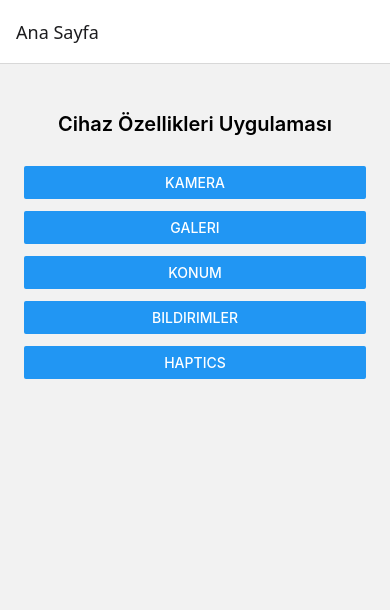
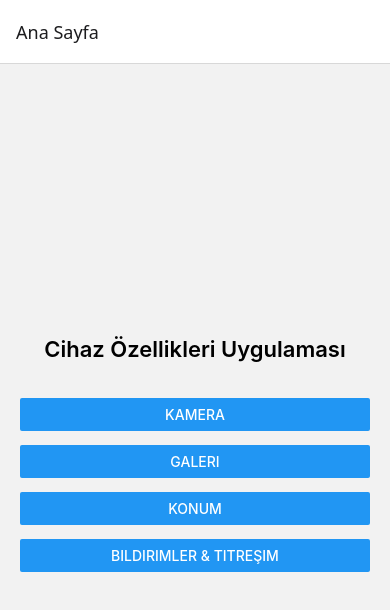
Before and after one commit to FurkanSadik/lab13_Android, a React Native app: screen /Home in a window 390 px wide. Shown: the top 610 px of the page. Built offline with nearby package versions, Linux system fonts and the light colour scheme.

Commit message:
style: ana ekran arayüzü düzenlendi

```diff
--- a/screens/HomeScreen.js
+++ b/screens/HomeScreen.js
@@ -5,40 +5,10 @@ export default function HomeScreen({ navigation }) {
     <View style={styles.container}>
       <Text style={styles.title}>Cihaz Özellikleri Uygulaması</Text>
 
-      <View style={styles.buttonContainer}>
-        <Button
-          title="Kamera"
-          onPress={() => navigation.navigate('Camera')}
-        />
-      </View>
-
-      <View style={styles.buttonContainer}>
-        <Button
-          title="Galeri"
-          onPress={() => navigation.navigate('Gallery')}
-        />
-      </View>
-
-      <View style={styles.buttonContainer}>
-        <Button
-          title="Konum"
-          onPress={() => navigation.navigate('Location')}
-        />
-      </View>
-
-      <View style={styles.buttonContainer}>
-        <Button
-          title="Bildirimler"
-          onPress={() => navigation.navigate('Notifications')}
-        />
-      </View>
-
-      <View style={styles.buttonContainer}>
-        <Button
-          title="Haptics"
-          onPress={() => navigation.navigate('Haptics')}
-        />
-      </View>
+      <Button title="Kamera" onPress={() => navigation.navigate('Camera')} />
+      <Button title="Galeri" onPress={() => navigation.navigate('Gallery')} />
+      <Button title="Konum" onPress={() => navigation.navigate('Location')} />
+      <Button title="Bildirimler & Titreşim" onPress={() => navigation.navigate('Haptics')} />
     </View>
   );
 }
@@ -46,16 +16,14 @@ export default function HomeScreen({ navigation }) {
 const styles = StyleSheet.create({
   container: {
     flex: 1,
-    paddingHorizontal: 24,
-    paddingTop: 48
+    padding: 20,
+    justifyContent: 'center',
+    gap: 14
   },
   title: {
-    fontSize: 20,
+    textAlign: 'center',
+    fontSize: 22,
     fontWeight: '600',
-    marginBottom: 24,
-    textAlign: 'center'
-  },
-  buttonContainer: {
-    marginVertical: 6
+    marginBottom: 22
   }
 });
```
